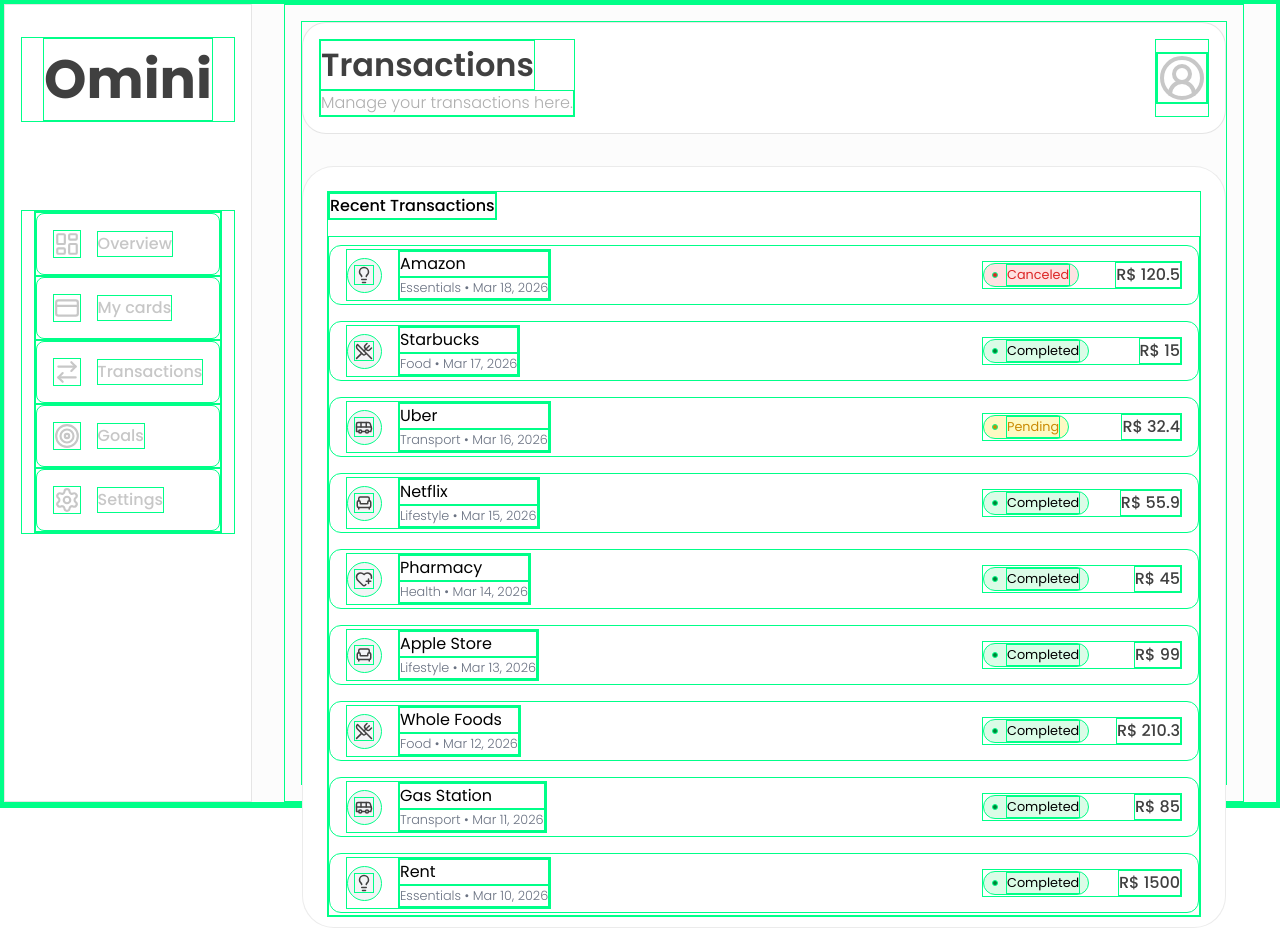
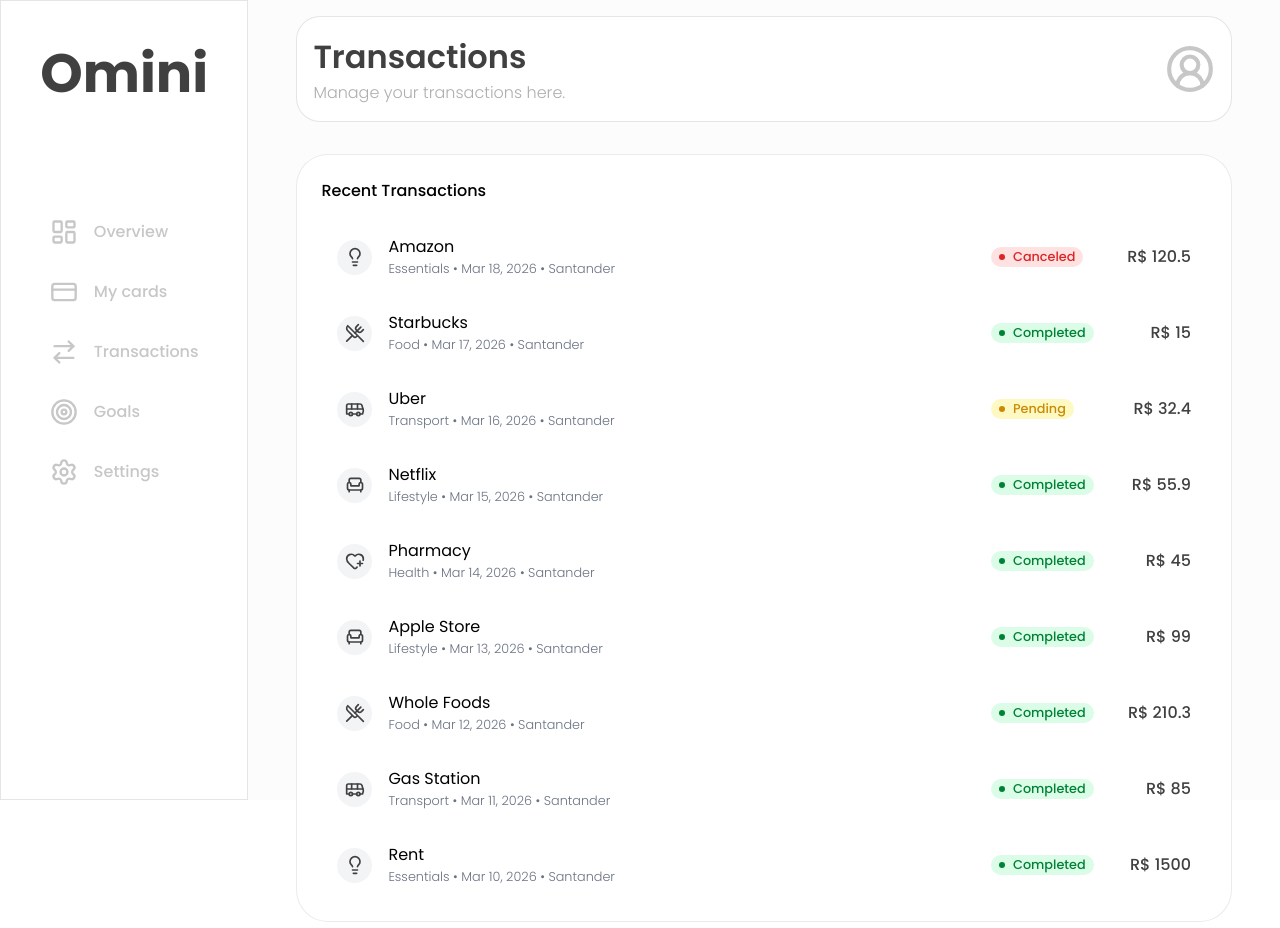
Before and after one commit to joaodearaujo/Omini, a React app in the folder frontend/: page /transactions in a window 1280 px wide. Built offline with nearby package versions, Linux system fonts and the light colour scheme; the HTML template or start-up script is replaced by a standard one.

Commit message:
refactor(Transactions): improve status logic

```diff
--- a/frontend/src/MOCK/MOCK_CARDS.tsx
+++ b/frontend/src/MOCK/MOCK_CARDS.tsx
@@ -51,7 +51,7 @@
     number: "4000 **** **** 9010",
     owner: "João Pedro Araújo",
     date: "01/26",
-    balance: 5200.00,
+    balance: 52222200.00,
     income: 3000.00,
     outcome: 800.00,
     totalLimit: 15000.00,
--- a/frontend/src/features/MainContainer/MainContainer.tsx
+++ b/frontend/src/features/MainContainer/MainContainer.tsx
@@ -2,10 +2,11 @@
 
 const MainContainer = () => {
   return (
-    <main className="w-full max-h-full min-w-0 min-h-0 flex justify-center items-start p-4 mx-8">
+
+    <main className="w-full max-h-full min-w-0 min-h-0 flex justify-center items-start p-4 mx-8 animate-in fade-in duration-700">
       <Outlet />
     </main>
-  )
-}
+  );
+};
 
 export default MainContainer;
--- a/frontend/src/pages/MyCards/components/StatusCard.tsx
+++ b/frontend/src/pages/MyCards/components/StatusCard.tsx
@@ -8,14 +8,14 @@
     title: 'font-semibold text-[#404040] ',
     icon: {iconSize: 18, iconClass: 'text-[#404040]'},
     contentWrapper: 'flex flex-col gap-2',
-    amount: 'text-[24px] font-[500]',
+    amount: 'text-[24px] font-[500] w-[120px]',
     description: 'font-light text-[#404040]',
 }
 
 const StatusCard = ({title, amount, icon, description}: StatusCardProps) => {
 
     const options = {
-        prefix: 'R$ '
+        prefix: 'R$'
     }
 
     const { countRef } = useCountUp(amount, options)
--- a/frontend/src/pages/Transactions/Transacions.type.ts
+++ b/frontend/src/pages/Transactions/Transacitions.type.ts
@@ -2,4 +2,5 @@
 
 export interface TransactionItemProps {
     transaction: TransactionProps;
+    bank: string;
 }
--- a/frontend/src/pages/Transactions/components/RecentTransactions.tsx
+++ b/frontend/src/pages/Transactions/components/RecentTransactions.tsx
@@ -10,12 +10,15 @@
       <div className="flex flex-col gap-4 max-h-[680px] py-2 min-h-0 overflow-y-auto">
       {MOCK_CARDS.map((card) => {
 
+        const bankName = card.bank
+
         const transactions = MOCK_TRANSACTIONS[card.id] || [];
 
         return transactions.map((transaction) => (
           <TransactionItem
             key={transaction.id}
             transaction={transaction}
+            bank={bankName}
           />
           ));
         })}
--- a/frontend/src/pages/Transactions/components/TransactionsItem.tsx
+++ b/frontend/src/pages/Transactions/components/TransactionsItem.tsx
@@ -1,4 +1,4 @@
-import type { TransactionItemProps } from "../Transacions.type";
+import type { TransactionItemProps } from "../Transacitions.type";
 import {  HelpCircle } from "lucide-react";
 import { CATEGORY_MAP } from "../../../utils/CategoryMap";
 
@@ -11,9 +11,17 @@
     amount: 'font-medium text-[#404040]',
 }
 
-const TransactionItem = ({transaction}: TransactionItemProps) => {
+const STATUS_VARIANTS = {
+  Completed: { bg: 'bg-[#dbfce7]', dot: 'bg-[#008236]', text: 'text-[#008236]' },
+  Pending:   { bg: 'bg-[#fef9c3]', dot: 'bg-[#ca8a04]', text: 'text-[#ca8a04]' },
+  Canceled:  { bg: 'bg-[#fee2e2]', dot: 'bg-[#dc2626]', text: 'text-[#dc2626]' },
+};
+
+const TransactionItem = ({transaction, bank}: TransactionItemProps) => {
 
   const Icon = CATEGORY_MAP[transaction.category].icon || HelpCircle;
+
+  const status = STATUS_VARIANTS[transaction.status]
 
   return (
     <div className={STYLE.conatainer}>
@@ -25,38 +33,16 @@
           <div className="flex flex-col">
             <strong className={STYLE.receiver}>{transaction.receiver}</strong>
 
-            <small className={STYLE.info}>{`${transaction.category} • ${transaction.date}`}</small>
+            <small className={STYLE.info}>{`${transaction.category} • ${transaction.date} • ${bank}`}</small>
           </div>
       </div>
 
       <div className="flex w-[200px] items-center justify-between gap-2">
 
-        {transaction.status === 'Completed' &&
-
-          <div className="flex items-center justify-between gap-2 bg-[#dbfce7] px-2 rounded-2xl">
-          <div className="w-[6px] h-[6px] bg-[#008236] rounded-full"></div>
-
-          <small className={STYLE.status}>{transaction.status}</small>
+        <div className={`flex items-center justify-between gap-2 px-2 rounded-2xl ${status.bg}`}>
+          <div className={`w-[6px] h-[6px] rounded-full ${status.dot}`}></div>
+          <small className={`capitalize font-medium ${status.text}`}>{transaction.status}</small>
         </div>
-        }
-
-        {transaction.status === 'Pending' &&
-
-          <div className="flex items-center justify-between gap-2 bg-[#fef9c3] px-2 rounded-2xl">
-          <div className="w-[6px] h-[6px] bg-[#ca8a04] rounded-full"></div>
-
-          <small className="text-[#ca8a04] capitalize">{transaction.status}</small>
-        </div>
-        }
-
-        {transaction.status === 'Canceled' &&
-
-          <div className="flex items-center justify-between gap-2 bg-[#fee2e2] px-2 rounded-2xl">
-          <div className="w-[6px] h-[6px] bg-[#dc2626] rounded-full"></div>
-
-          <small className="text-[#dc2626] capitalize">{transaction.status}</small>
-        </div>
-        }
 
         <span className={STYLE.amount}>{`R$ ${transaction.amount}`}</span>
       </div>
--- a/frontend/src/styles/index.css
+++ b/frontend/src/styles/index.css
@@ -9,7 +9,7 @@
     }
 
   * {
-    border: 1px solid rgb(0, 255, 136);
+    /* border: 1px solid rgb(0, 255, 136); */
   }
 
   :root {
```
